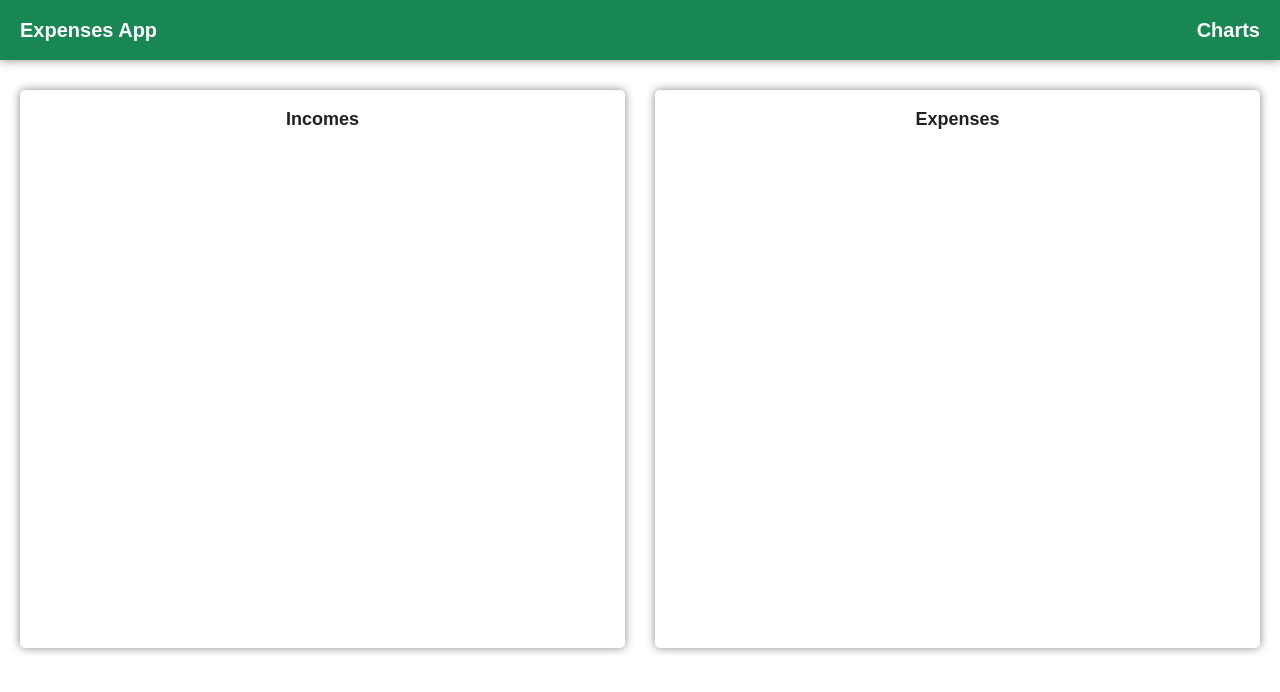
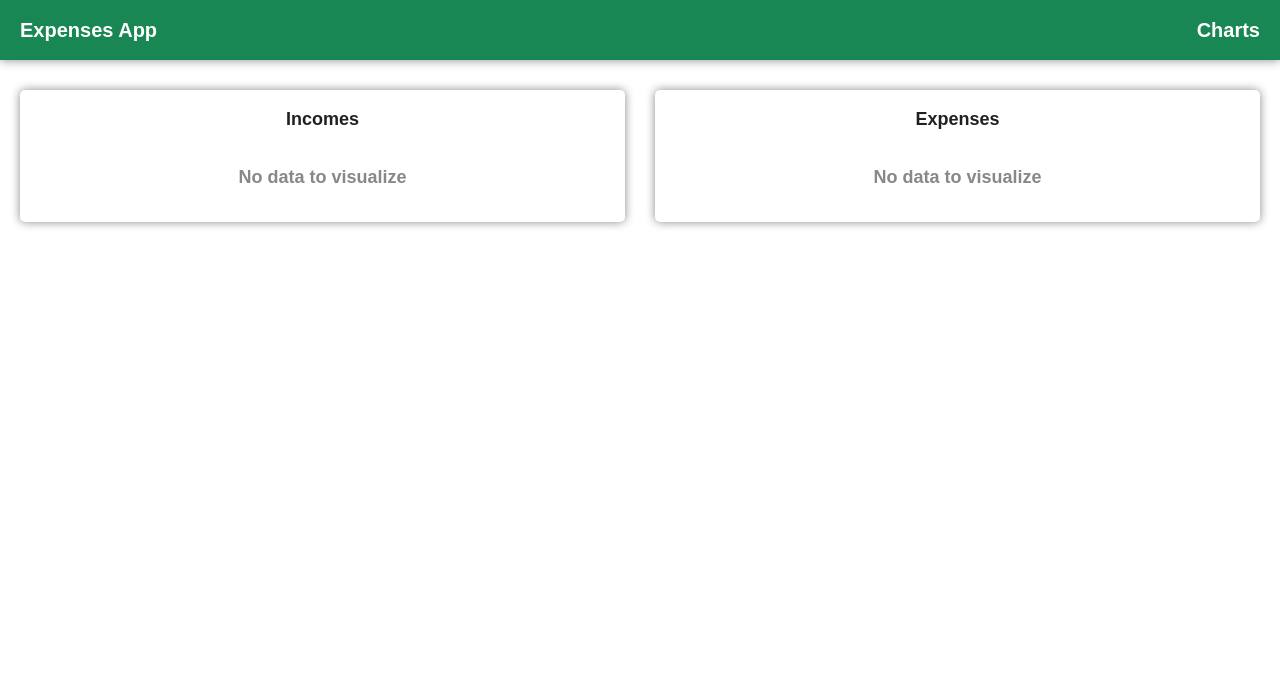
Before and after one commit to datasapiens/expense-app, a React (Create React App) app: page /graphs in a window 1280 px wide. Shown: the top 692 px of the page. Built offline with nearby package versions, Linux system fonts and the light colour scheme.

Commit message:
minor fixes

```diff
--- a/src/components/PieChart/PieChart.module.scss
+++ b/src/components/PieChart/PieChart.module.scss
@@ -1,6 +1,19 @@
+@import "../../styles/abstracts/variables";
+
 .chartContainer {
     width: 100%;
     height: 550px;
+}
+
+.noDataContainer {
+    padding: 20px 0 36px 0;
+
+    .noDataTitle {
+        text-align: center;
+        font-size: 18px;
+        font-weight: bold;
+        color: $grey;
+    }
 }
 
 @media only screen and (max-width: 1440px) {
--- a/src/components/PieChart/index.tsx
+++ b/src/components/PieChart/index.tsx
@@ -45,7 +45,7 @@ export const PieChart = (props: {
     }
   }, [props]);
 
-  return (
+  return data.length ? (
     <div className={styles.chartContainer}>
       <ResponsivePie
         data={data}
@@ -115,6 +115,10 @@ export const PieChart = (props: {
         ]}
       />
     </div>
+  ) : (
+    <div className={styles.noDataContainer}>
+      <p className={styles.noDataTitle}>No data to visualize</p>
+    </div>
   );
 };
 
```
